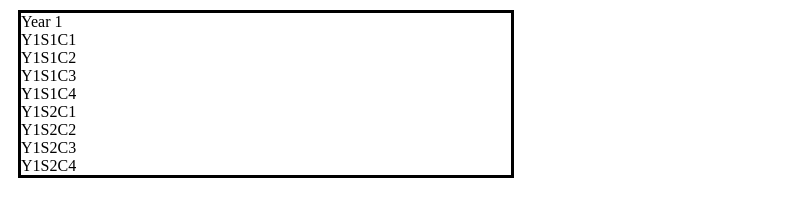
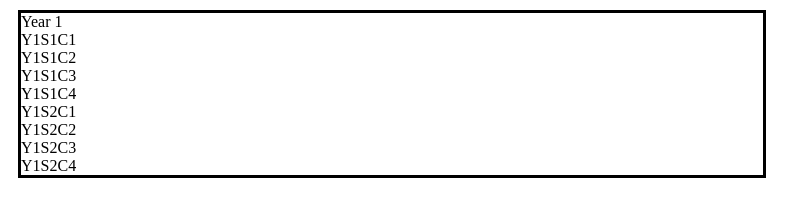
Before and after one commit to blaglan/anuprograms, a plain HTML site: page index.html in a window 1280 px wide. Shown: the whole page, without its empty margins (0-811 px from the left). Drawn offline with Linux system fonts and the light colour scheme.

Commit message:
Update main.css

```diff
--- a/main.css
+++ b/main.css
@@ -1,4 +1,4 @@
 div.table {
   border-style: solid;
-  margin: 10px 60% 10px 10px;
+  margin: 10px 40% 10px 10px;
 }
```
